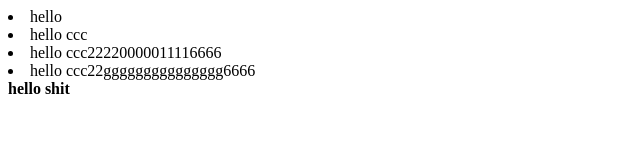
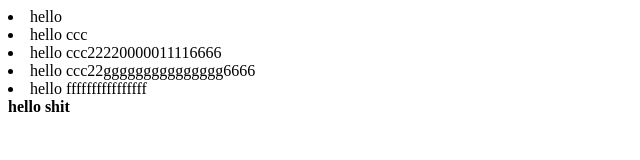
Before and after one commit to kehueicheng/workship, a plain HTML site: page index.html in a window 1280 px wide. Shown: the whole page, without its empty margins (0-640 px from the left). Drawn offline with Linux system fonts and the light colour scheme.

Commit message:
this is fifth

```diff
--- a/index.html
+++ b/index.html
@@ -6,5 +6,8 @@
 <li>hello ccc</li>
 <li>hello ccc22220000011116666</li>
 <li>hello ccc22ggggggggggggggg6666</li>
+
+<li>hello ffffffffffffffff</li>
+
 <b> hello shit </b>
 </body>
```
